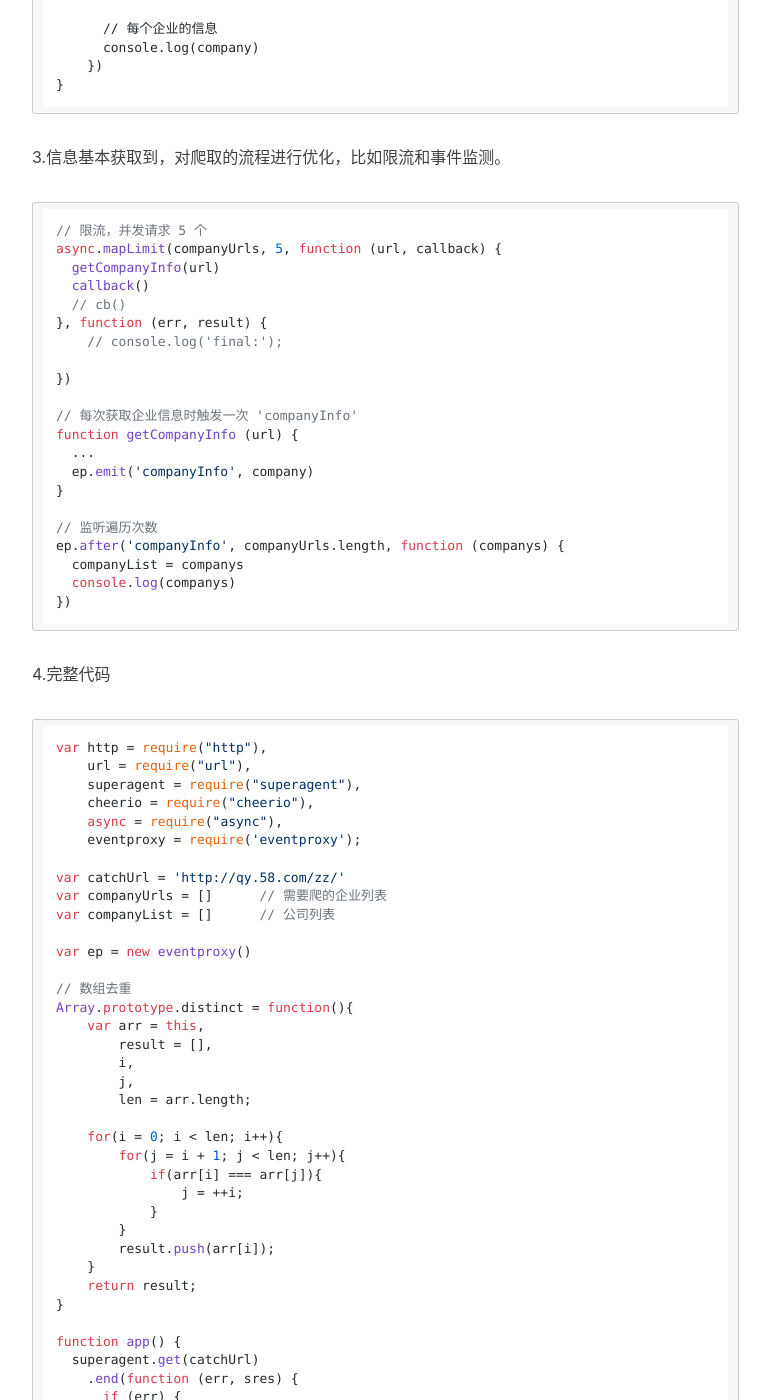
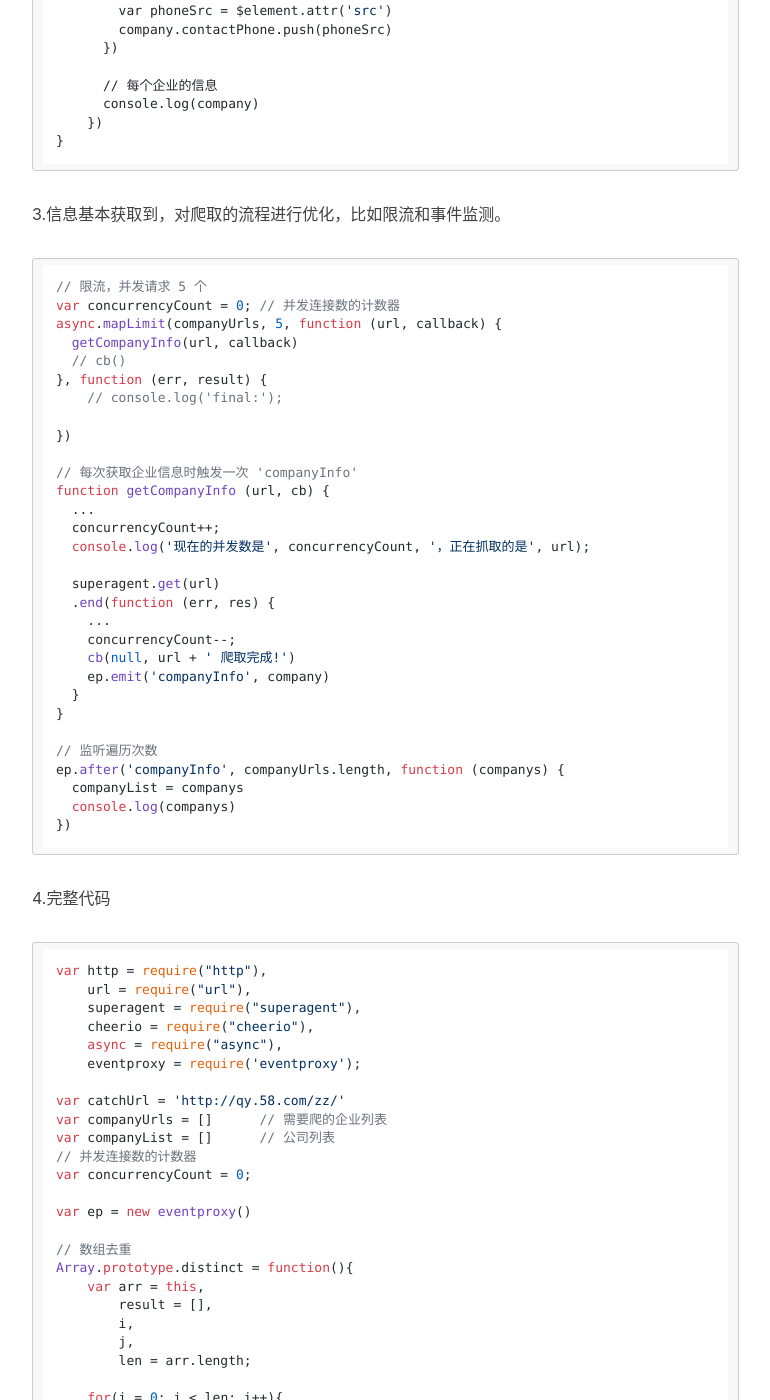
Before and after one commit to CherishLyf/CherishLyf.github.io, a Jekyll site: the page built from _posts/2017-06-09-spider.markdown, in a window 1280 px wide and 1400 px high, scrolled down 1931 px. Shown: the whole window, without its empty margins (233-1003 px from the left). Built offline with Jekyll 4.4.1, drawn with Linux system fonts in a browser that asks for light colours; nearby versions of some CDN libraries; comment, search, counter and statistics services are not loaded; some of the changed text lies outside the part shown.

Commit message:
更新爬虫博文

````diff
--- a/_posts/2017-06-09-spider.markdown
+++ b/_posts/2017-06-09-spider.markdown
@@ -7,6 +7,8 @@ header-img: "img/post-bg-2015.jpg"
 tags:
     - nodejs
 ---
+
+### 正文
 
 女友做销售，需要搜集一些客户资料（公司名称、联系电话、联系人），我一问，竟然是从 58 上一个一个找？！？！
 
@@ -81,9 +83,9 @@ function getCompanyInfo (url) {
 
 ```
 // 限流，并发请求 5 个
+var concurrencyCount = 0; // 并发连接数的计数器
 async.mapLimit(companyUrls, 5, function (url, callback) {
-  getCompanyInfo(url)
-  callback()
+  getCompanyInfo(url, callback)
   // cb()
 }, function (err, result) {
     // console.log('final:');
@@ -91,9 +93,18 @@ async.mapLimit(companyUrls, 5, function (url, callback) {
 })
 
 // 每次获取企业信息时触发一次 'companyInfo'
-function getCompanyInfo (url) {
+function getCompanyInfo (url, cb) {
   ...
-  ep.emit('companyInfo', company)
+  concurrencyCount++;
+  console.log('现在的并发数是', concurrencyCount, '，正在抓取的是', url);
+
+  superagent.get(url)
+  .end(function (err, res) {
+    ...
+    concurrencyCount--;
+    cb(null, url + ' 爬取完成!')
+    ep.emit('companyInfo', company)
+  }
 }
 
 // 监听遍历次数
@@ -116,6 +127,8 @@ var http = require("http"),
 var catchUrl = 'http://qy.58.com/zz/'
 var companyUrls = []      // 需要爬的企业列表
 var companyList = []      // 公司列表
+// 并发连接数的计数器
+var concurrencyCount = 0;
 
 var ep = new eventproxy()
 
@@ -161,8 +174,7 @@ function app() {
       })
       // 限流
       async.mapLimit(companyUrls, 5, function (url, callback) {
-        getCompanyInfo(url)
-        callback()
+        getCompanyInfo(url, callback)
         // cb()
       }, function (err, result) {
           // console.log('final:');
@@ -173,12 +185,15 @@ function app() {
     })
 }
 
-function getCompanyInfo (url) {
+function getCompanyInfo (url, cb) {
   var company = {
     companyName: '',
     companyContact: '',
     contactPhone: []
   }
+
+  concurrencyCount++;
+  console.log('现在的并发数是', concurrencyCount, '，正在抓取的是', url);
 
   superagent.get(url)
     .end(function (err, res) {
@@ -199,6 +214,8 @@ function getCompanyInfo (url) {
 
       // console.log(company)
       // companyList.push(company)
+      concurrencyCount--;
+      cb(null, url + ' 爬取完成!')
       ep.emit('companyInfo', company)
     })
 }
@@ -208,4 +225,21 @@ app()
 
 5.对获取到的数据进行展示
 
+### 补充
+
+nodejs 默认的编码方式为 utf-8，如果原始网页的编码方式不一致会出现乱码。
+
+解决办法:
+
+```
+var charset = require('superagent-charset'),
+    superagent = charset(require('superagent'));
+
+superagent.get(url)
+  .charset('gbk')
+  .end(function (err, sres) {
+
+  }
+```
+
 ![1](/img/20170609-spider-1.jpg)
````
